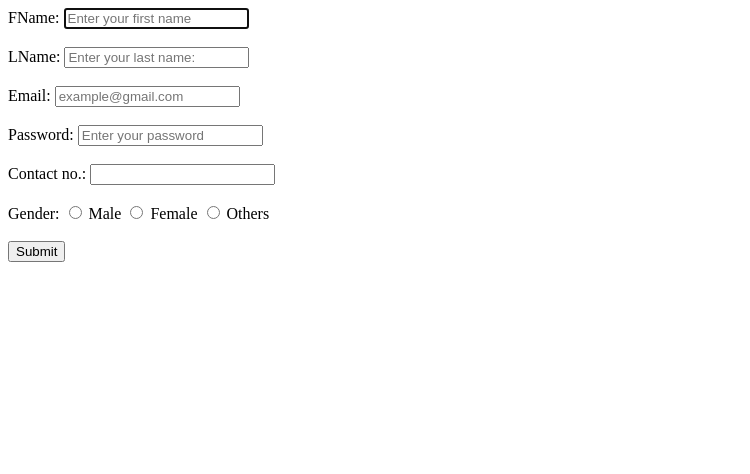
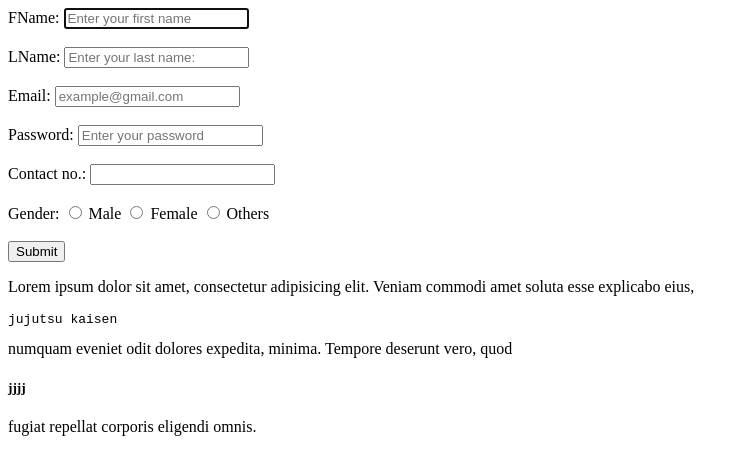
Before and after one commit to tasfii567/assignment1, a plain HTML site: page index.html in a window 1280 px wide. Shown: the whole page, without its empty margins (0-750 px from the left). Drawn offline with Linux system fonts and the light colour scheme.

Commit message:
index.html

```diff
--- a/index.html
+++ b/index.html
@@ -27,5 +27,8 @@
 
    </form>
 
+
+   <p>Lorem ipsum dolor sit amet, consectetur adipisicing elit. Veniam commodi amet soluta esse explicabo eius, <pre>jujutsu kaisen</pre>numquam eveniet odit dolores expedita, minima. Tempore deserunt vero, quod <h5>jjjj</h5>
+    fugiat repellat corporis eligendi omnis.</p>
 </body>
 </html>
```
